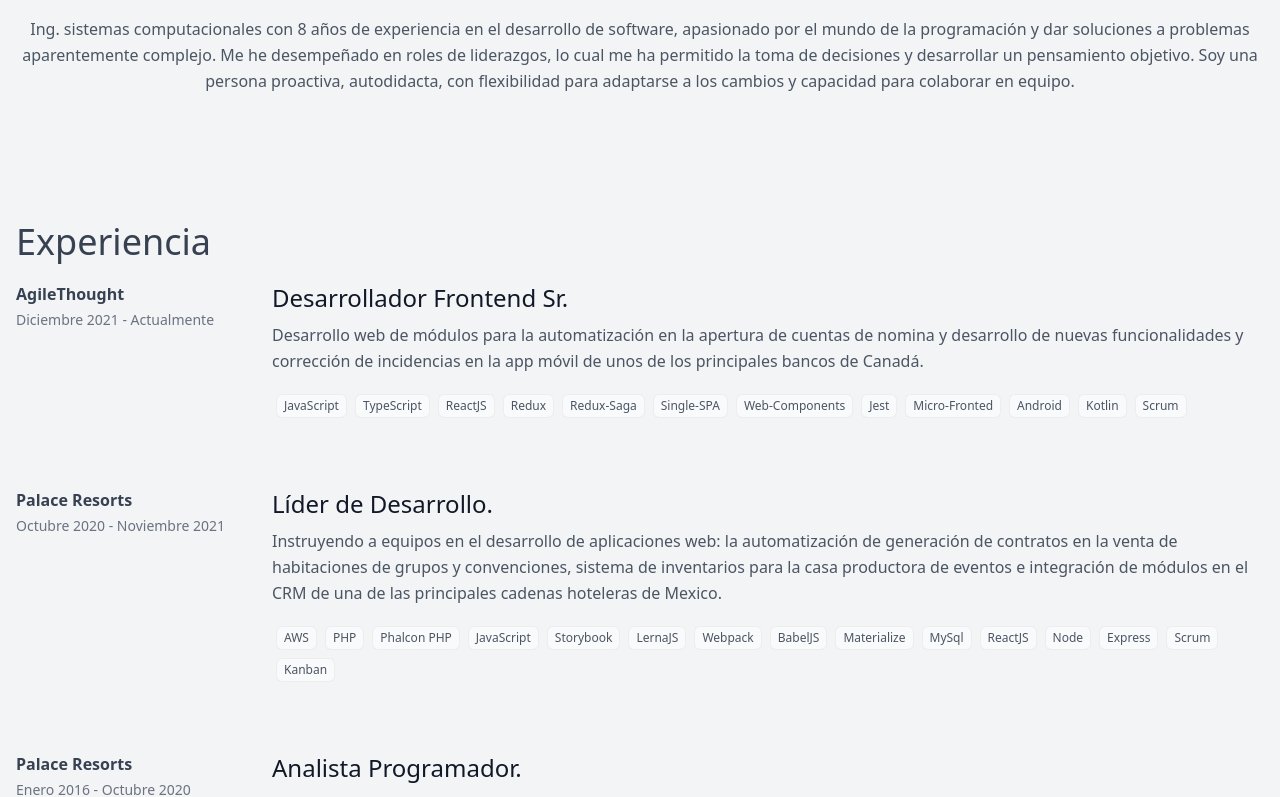
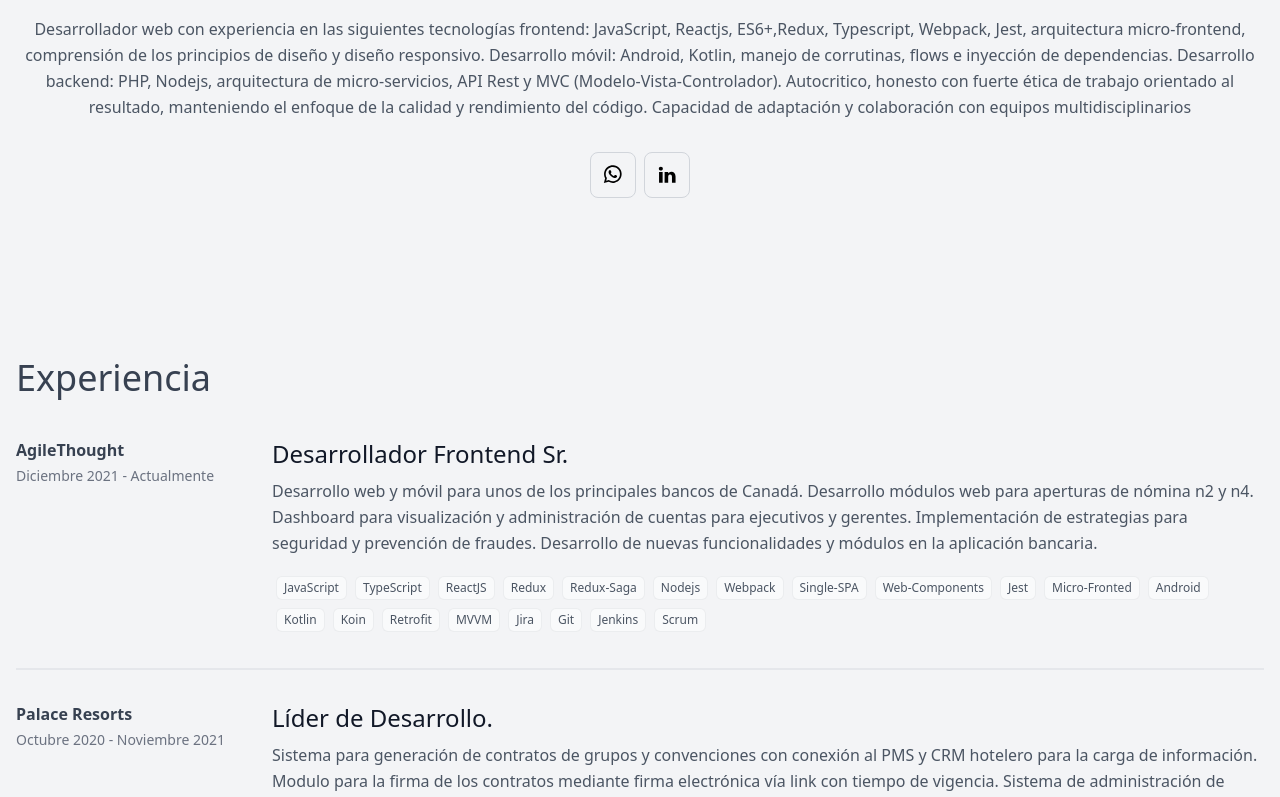
Before and after one commit to ftun/ftun.github.io, a React (Create React App) app: page / in a window 1280 px wide. Shown: the part 360-1157 px from the top of the page. Built offline with nearby package versions, Linux system fonts and the light colour scheme.

Commit message:
update info

```diff
--- a/src/components/About/data.json
+++ b/src/components/About/data.json
@@ -1,5 +1,5 @@
 {
     "name": "Felipe Tun",
-    "title": "Desarrollador de software",
-    "description": "Ing. sistemas computacionales con 8 años de experiencia en el desarrollo de software, apasionado por el mundo de la programación y dar soluciones a problemas aparentemente complejo. Me he desempeñado en roles de liderazgos, lo cual me ha permitido la toma de decisiones y desarrollar un pensamiento objetivo. Soy una persona proactiva, autodidacta, con flexibilidad para adaptarse a los cambios y capacidad para colaborar en equipo."
+    "title": "Desarrollador web",
+    "description": "Desarrollador web con experiencia en las siguientes tecnologías frontend: JavaScript, Reactjs, ES6+,Redux, Typescript, Webpack, Jest, arquitectura micro-frontend, comprensión de los principios de diseño y diseño responsivo. Desarrollo móvil: Android, Kotlin, manejo de corrutinas, flows e inyección de dependencias. Desarrollo backend: PHP, Nodejs, arquitectura de micro-servicios, API Rest y MVC (Modelo-Vista-Controlador). Autocritico, honesto con fuerte ética de trabajo orientado al resultado, manteniendo el enfoque de la calidad y rendimiento del código. Capacidad de adaptación y colaboración con equipos multidisciplinarios"
 }
--- a/src/components/About/index.js
+++ b/src/components/About/index.js
@@ -1,4 +1,5 @@
 import imgMe from "../../assets/me.jpeg"
+import { SvgIcon } from "../Icons"
 import { Section } from "../Section"
 import data from "./data.json"
 
@@ -22,6 +23,11 @@ const Index = () =>
                 {/* <button className="flex mx-auto mt-6 text-white bg-indigo-500 border-0 py-2 px-5 focus:outline-none hover:bg-indigo-600 rounded">Contactame</button> */}
             </div>
         </div>
+        <div className="w-full h-auto py-8 flex items-center justify-center gap-2 flex-wrap">
+            <SvgIcon type="whatsappIcon" link="https://api.whatsapp.com/send?phone=529961025585"/>
+            <SvgIcon type="linkedinIcon" link="https://www.linkedin.com/in/felipe-tun-cauich/" />
+            {/* <SvgIcon type="mailIcon" /> */}
+        </div>
     </Section>
 
 
--- /dev/null
+++ b/src/components/Icons/index.js
@@ -0,0 +1,50 @@
+const IconTypes = {
+    whatsappIcon: <svg xmlns="http://www.w3.org/2000/svg" width="28" height="28" viewBox="0 0 72 72"
+            fillRule="none">
+            <path
+                d="M12.5068 56.8405L15.7915 44.6381C13.1425 39.8847 12.3009 34.3378 13.4211 29.0154C14.5413 23.693 17.5482 18.952 21.89 15.6624C26.2319 12.3729 31.6173 10.7554 37.0583 11.1068C42.4992 11.4582 47.6306 13.755 51.5108 17.5756C55.3911 21.3962 57.7599 26.4844 58.1826 31.9065C58.6053 37.3286 57.0535 42.7208 53.812 47.0938C50.5705 51.4668 45.8568 54.5271 40.5357 55.7133C35.2146 56.8994 29.6432 56.1318 24.8438 53.5513L12.5068 56.8405ZM25.4386 48.985L26.2016 49.4365C29.6779 51.4918 33.7382 52.3423 37.7498 51.8555C41.7613 51.3687 45.4987 49.5719 48.3796 46.7452C51.2605 43.9185 53.123 40.2206 53.6769 36.2279C54.2308 32.2351 53.445 28.1717 51.4419 24.6709C49.4388 21.1701 46.331 18.4285 42.6027 16.8734C38.8745 15.3184 34.7352 15.0372 30.8299 16.0736C26.9247 17.11 23.4729 19.4059 21.0124 22.6035C18.5519 25.801 17.2209 29.7206 17.2269 33.7514C17.2237 37.0937 18.1503 40.3712 19.9038 43.2192L20.3823 44.0061L18.546 50.8167L25.4386 48.985Z"
+                fillRule="#111827" />
+            <path fill-rule="evenodd" clip-rule="evenodd"
+                d="M43.9566 36.8847C43.5093 36.5249 42.9856 36.2716 42.4254 36.1442C41.8651 36.0168 41.2831 36.0186 40.7236 36.1495C39.8831 36.4977 39.3399 37.8134 38.7968 38.4713C38.6823 38.629 38.514 38.7396 38.3235 38.7823C38.133 38.8251 37.9335 38.797 37.7623 38.7034C34.6849 37.5012 32.1055 35.2965 30.4429 32.4475C30.3011 32.2697 30.2339 32.044 30.2557 31.8178C30.2774 31.5916 30.3862 31.3827 30.5593 31.235C31.165 30.6368 31.6098 29.8959 31.8524 29.0809C31.9063 28.1818 31.6998 27.2863 31.2576 26.5011C30.9157 25.4002 30.265 24.42 29.3825 23.6762C28.9273 23.472 28.4225 23.4036 27.9292 23.4791C27.4359 23.5546 26.975 23.7709 26.6021 24.1019C25.9548 24.6589 25.4411 25.3537 25.0987 26.135C24.7562 26.9163 24.5939 27.7643 24.6236 28.6165C24.6256 29.0951 24.6864 29.5716 24.8046 30.0354C25.1049 31.1497 25.5667 32.2144 26.1754 33.1956C26.6145 33.9473 27.0937 34.6749 27.6108 35.3755C29.2914 37.6767 31.4038 39.6305 33.831 41.1284C35.049 41.8897 36.3507 42.5086 37.7105 42.973C39.1231 43.6117 40.6827 43.8568 42.2237 43.6824C43.1018 43.5499 43.9337 43.2041 44.6462 42.6755C45.3588 42.1469 45.9302 41.4518 46.3102 40.6512C46.5334 40.1675 46.6012 39.6269 46.5042 39.1033C46.2714 38.0327 44.836 37.4007 43.9566 36.8847Z"
+                fillRule="#111827" />
+        </svg>,
+    linkedinIcon: <svg xmlns="http://www.w3.org/2000/svg" width="28" height="28" viewBox="0 0 72 72"
+            fillRule="none">
+            <path
+                d="M24.7612 55.999V28.3354H15.5433V55.999H24.7621H24.7612ZM20.1542 24.5591C23.3679 24.5591 25.3687 22.4348 25.3687 19.7801C25.3086 17.065 23.3679 15 20.2153 15C17.0605 15 15 17.065 15 19.7799C15 22.4346 17.0001 24.5588 20.0938 24.5588H20.1534L20.1542 24.5591ZM29.8633 55.999H39.0805V40.5521C39.0805 39.7264 39.1406 38.8985 39.3841 38.3088C40.0502 36.6562 41.5668 34.9455 44.1138 34.9455C47.4484 34.9455 48.7831 37.4821 48.7831 41.2014V55.999H58V40.1376C58 31.6408 53.4532 27.6869 47.3887 27.6869C42.4167 27.6869 40.233 30.4589 39.0198 32.347H39.0812V28.3364H29.8638C29.9841 30.9316 29.8631 56 29.8631 56L29.8633 55.999Z"
+                fillRule="#111827" />
+        </svg>,
+    mailIcon: <svg xmlns="http://www.w3.org/2000/svg" width="28" height="28" viewBox="0 0 72 72"
+            fillRule="none">
+            <path
+                d="M11.9362 56.1235H20.4189V35.5227L8.30078 26.434V52.4881C8.30078 54.4997 9.93067 56.1235 11.9362 56.1235Z"
+                fillRule="#111827" />
+            <path
+                d="M49.5025 56.1235H57.9853C59.9969 56.1235 61.6207 54.4936 61.6207 52.4881V26.434L49.5025 35.5227"
+                fillRule="#111827" />
+            <path
+                d="M49.5025 19.7693V35.5227L61.6207 26.434V21.587C61.6207 17.0912 56.4887 14.5282 52.8956 17.2245"
+                fillRule="#111827" />
+            <path d="M20.4189 35.5227V19.769L34.9607 30.6754L49.5025 19.7693V35.5227L34.9607 46.429"
+                fillRule="#111827" />
+            <path
+                d="M8.30078 21.587V26.434L20.4189 35.5227V19.769L17.0259 17.2245C13.4268 14.5282 8.30078 17.0912 8.30078 21.587Z"
+                fillRule="#111827" />
+        </svg>,
+}
+
+const SvgIcon = ({ type, link }) => {
+
+    const handleOnClick = () => {
+        if (!link) return
+        window.open(link, "_blank")
+    }
+
+    return <button onClick={handleOnClick} className="p-2 rounded-lg flex items-center border border-gray-300 justify-center transition-all duration-500 hover:border-gray-100 hover:bg-gray-100">
+        {IconTypes[type] || null}
+    </button>
+}
+
+export {
+    SvgIcon
+}
--- a/src/components/experience/data.json
+++ b/src/components/experience/data.json
@@ -3,19 +3,27 @@
         "date": "Diciembre 2021 - Actualmente",
         "job": "Desarrollador Frontend Sr.",
         "company": "AgileThought",
-        "description": "Desarrollo web de módulos para la automatización en la apertura de cuentas de nomina y desarrollo de nuevas funcionalidades y corrección de incidencias en la app móvil de unos de los principales bancos de Canadá.",
+        "description": "Desarrollo web y móvil para unos de los principales bancos de Canadá. Desarrollo módulos web para aperturas de nómina n2 y n4. Dashboard para visualización y administración de cuentas para ejecutivos y gerentes. Implementación de estrategias para seguridad y prevención de fraudes. Desarrollo de nuevas funcionalidades y módulos en la aplicación bancaria.",
         "technologies": [
             "JavaScript",
             "TypeScript",
             "ReactJS",
             "Redux",
             "Redux-Saga",
+            "Nodejs",
+            "Webpack",
             "Single-SPA",
             "Web-Components",
             "Jest",
             "Micro-Fronted",
             "Android",
             "Kotlin",
+            "Koin",
+            "Retrofit",
+            "MVVM",
+            "Jira",
+            "Git",
+            "Jenkins",
             "Scrum"
         ]
     },
@@ -23,12 +31,14 @@
         "date": "Octubre 2020 - Noviembre 2021",
         "job": "Líder de Desarrollo.",
         "company": "Palace Resorts",
-        "description": "Instruyendo a equipos en el desarrollo de aplicaciones web: la automatización de generación de contratos en la venta de habitaciones de grupos y convenciones, sistema de inventarios para la casa productora de eventos e integración de módulos en el CRM de una de las principales cadenas hoteleras de Mexico.",
+        "description": "Sistema para generación de contratos de grupos y convenciones con conexión al PMS y CRM hotelero para la carga de información. Modulo para la firma de los contratos mediante firma electrónica vía link con tiempo de vigencia. Sistema de administración de eventos y bodas para la casa productora, gestión y control de inventarios. Landing page para clientes, para visualización de los catálogos de la casa productora. Link de pagos con tarjetas para el cobro de los eventos y artículos con conexión al PMS para el registro de las transacciones. Creación y publicación de librería de componentes para los sistemas de la cadena hotelera.",
         "technologies": [
             "AWS",
             "PHP",
+            "JavaScript",
             "Phalcon PHP",
-            "JavaScript",
+            "Micro-servicios",
+            "API Rest",
             "Storybook",
             "LernaJS",
             "Webpack",
@@ -36,17 +46,18 @@
             "Materialize",
             "MySql",
             "ReactJS",
-            "Node",
+            "Nodejs",
             "Express",
-            "Scrum",
-            "Kanban"
+            "Git",
+            "Jira",
+            "Scrum"
         ]
     },
     {
         "date": "Enero 2016 - Octubre 2020",
-        "job": "Analista Programador.",
+        "job": "Desarrollador web.",
         "company": "Palace Resorts",
-        "description": "Desarrollo de un sistema para el cálculo de comisiones y pago de nóminas de los vendedores del club vacacional y migración de módulos de descuentos e integración con el sistema de comisiones.",
+        "description": "Desarrollo de sistema para el cálculo de comisiones y pagos de nóminas de vendedores del club vacacional con conexión a PeopleSoft para él envió de la información de nóminas. Desarrollo módulo de descuentos y cancelación de comisiones con integración al sistema de comisiones.",
         "technologies": [
             "AWS",
             "PHP",
@@ -54,13 +65,15 @@
             "Yii2",
             "JavaScript",
             "JQuery",
-            "Boostrap",
+            "Bootstrap",
             "MSSQL",
             "MySql",
             "Store-Procedures",
             "ReactJs",
             "Node",
-            "MVC"
+            "MVC",
+            "API Rest",
+            "Git"
         ]
     }
 ]
--- a/src/components/experience/index.js
+++ b/src/components/experience/index.js
@@ -3,8 +3,8 @@ import data from "./data.json"
 
 const Index = () =>
     <Section>
-        <h1 className="font-medium text-gray-700 text-3xl md:text-4xl mb-5">Experiencia</h1>
-        <div className="-my-8 divide-y-2 divide-gray-100">
+        <h1 className="font-medium text-gray-700 text-3xl md:text-4xl mb-10">Experiencia</h1>
+        <div className="-my-8 divide-y-2 divide-gray-200">
             {data.map((item, i) => <Item key={i} {...item} />)}
         </div>
     </Section>
```
